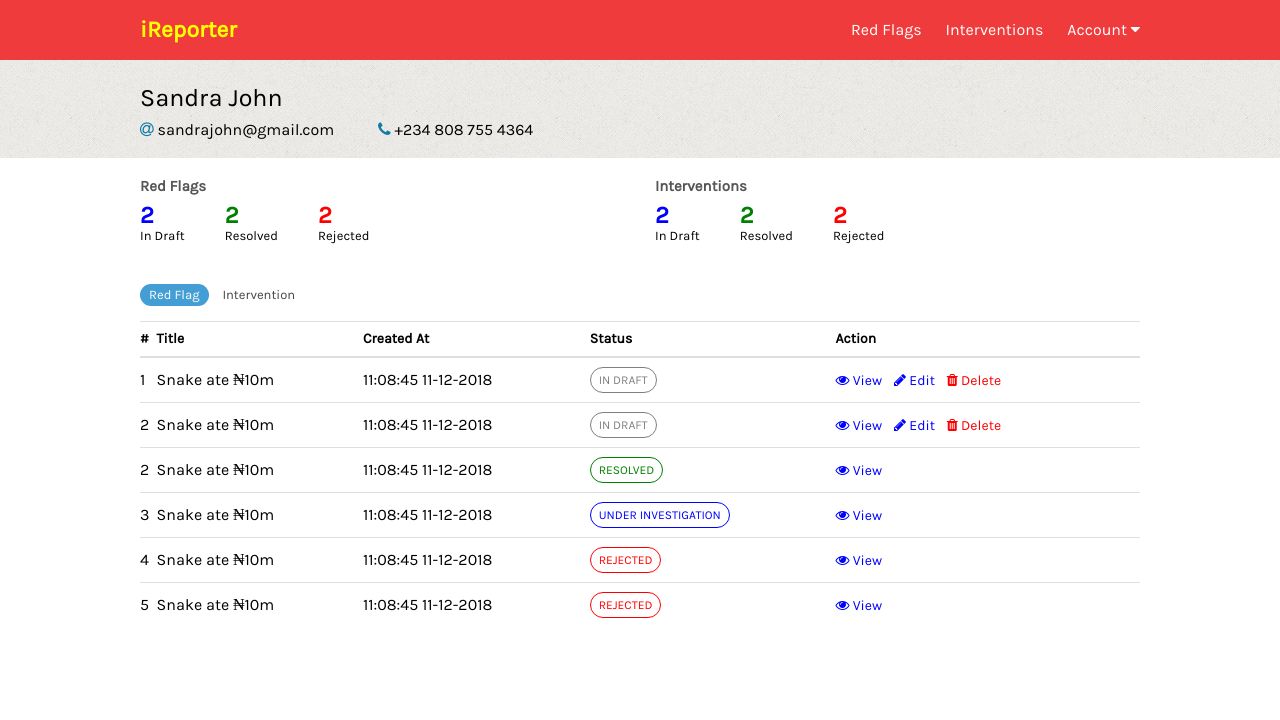
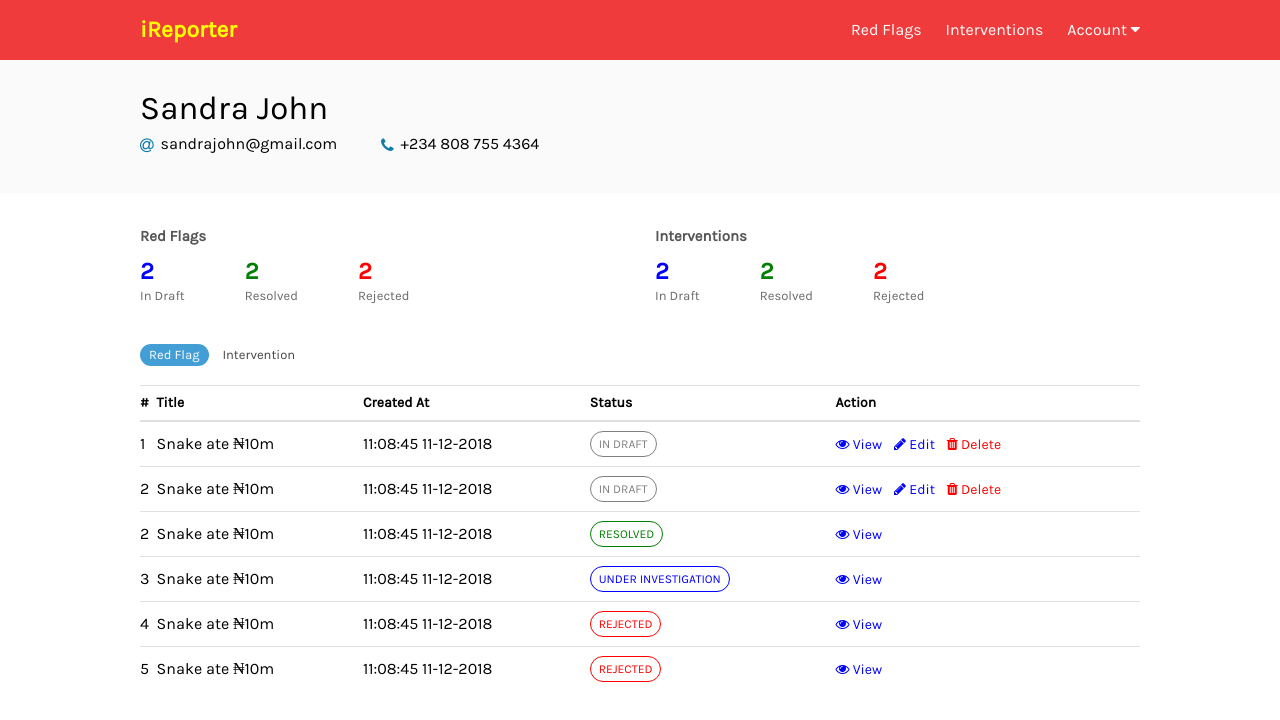
Before and after one commit to danprocoder/ireporter-main, a website: page frontend/profile.html in a window 1280 px wide. Drawn offline with Linux system fonts and the light colour scheme.

Commit message:
chore(updateUserProfileUi): Improved UI on user profile [Finishes #12341232]

```diff
--- a/frontend/assets/css/profile.css
+++ b/frontend/assets/css/profile.css
@@ -1,14 +1,14 @@
 .user-bio {
-	padding: 30px 0 20px 0;
-	background: url('../images/bedge-grunge.png');
+	padding: 40px 0;
+	background: #fbfafa
 }
 
 .user-bio .name {
-	font-size: 25px;
+	font-size: 33px;
 }
 
 .user-bio .meta {
-	margin-top: 15px;
+	margin-top: 20px;
 }
 
 .user-bio span {
@@ -17,27 +17,29 @@
 
 .user-bio span .fa {
 	color: #107ca7;
+	vertical-align: middle;
+	margin-right: 3px;
 }
 
 .counters {
-	padding: 20px 0;
+	margin-top: 35px;
 }
 
 .counters .header {
 	font-size: 15px;
 }
 
-.tab {
-	margin-top: 20px;
+.tab-wrapper {
+	margin-top: 40px;
 }
 
 .table-wrapper {
-	margin-top: 10px;
+	margin-top: 14px;
 }
 
 .counters .counter {
 	float: left;
-	margin-right: 40px;
+	margin-right: 60px;
 }
 
 .counters .counter .num {
@@ -47,11 +49,12 @@
 
 .counters .counter .text {
 	font-size: 13px;
-	margin-top: 5px;
+	margin-top: 9px;
+	color: #696969;
 }
 
 .counters .body {
-	margin-top: 13px;
+	margin-top: 19px;
 }
 
 .record-status.pending {
--- a/frontend/profile.html
+++ b/frontend/profile.html
@@ -83,7 +83,7 @@
 						<div class="clearfix"></div>
 					</div>
 				</div>
-				<div>
+				<div class="tab-wrapper">
 					<ul class="tab">
 						<li class="active"><a href="#">Red Flag</a></li>
 						<li><a href="#">Intervention</a></li>
```
